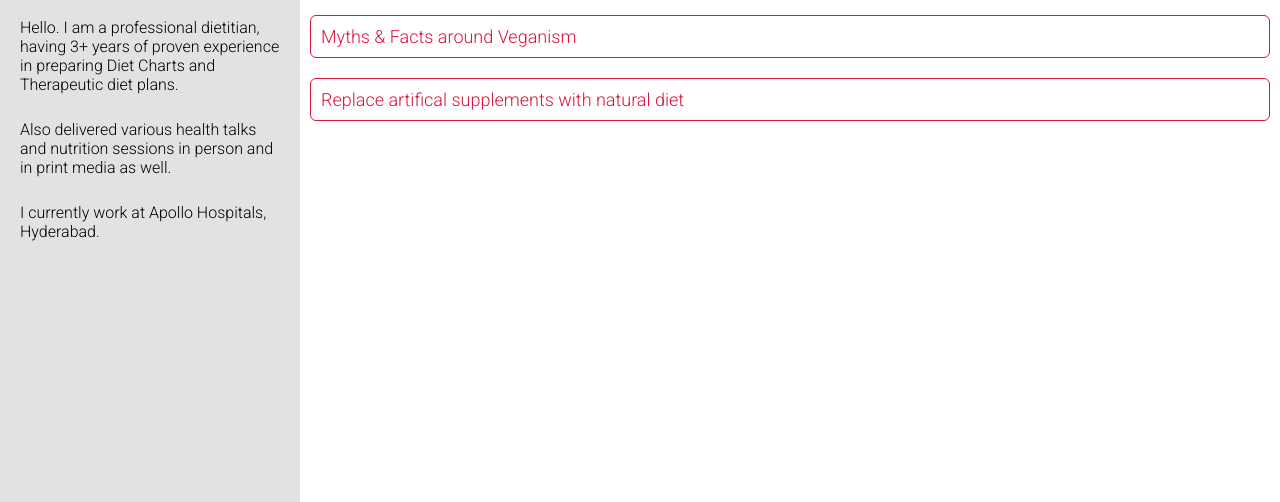
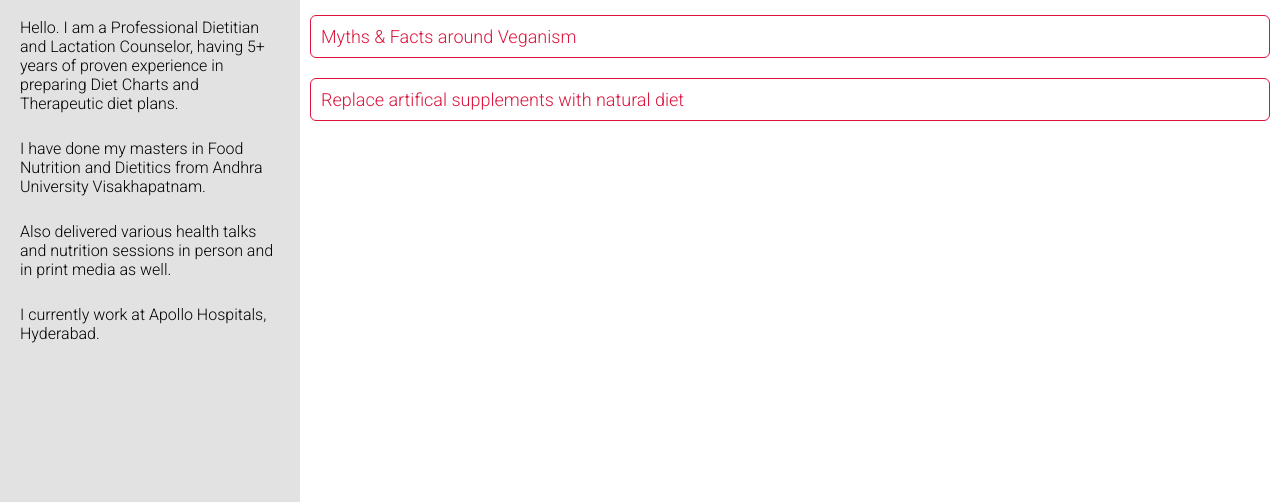
Before and after one commit to dietitiandeepika/dietitiandeepika, a plain HTML site: page index.html in a window 1280 px wide. Shown: the part 298-800 px from the top of the page. Drawn offline with Linux system fonts and the light colour scheme.

Commit message:
experience updated

```diff
--- a/index.html
+++ b/index.html
@@ -29,14 +29,9 @@
             max-width: 300px;
             padding: 5px 10px;
             height: 100%;
-            /* position: absolute;
-            top: 0;
-            left: 0;
-            bottom: 0; */
         }
 
         main {
-            /* margin-left: 300px; */
             padding: 5px 10px;
             width: 100%;
         }
@@ -49,10 +44,6 @@
             text-align: center;
             margin-top: 10px;
         }
-
-        /* img.author {
-            margin: 5px auto;
-        } */
 
         .d-block {
             display: block;
@@ -136,10 +127,6 @@
             color: inherit;
         }
 
-        /* .show-on-smaller-devices {
-            display: none !important;
-        } */
-
         @media screen and (max-width: 380px) {
             article.d-flex {
                 flex-direction: column;
@@ -149,12 +136,6 @@
                 width: 100vw;
                 max-width: none;
             }
-
-
-
-            /* .show-on-smaller-devices {
-                display: block;
-            } */
         }
     </style>
 </head>
@@ -169,9 +150,11 @@
             </header>
             <section>
                 <p>
-                    Hello. I am a professional dietitian, having 3+ years of proven experience in preparing Diet Charts
-                    and Therapeutic diet plans.
+                    Hello. I am a Professional Dietitian and Lactation Counselor, having 5+ years of proven experience
+                    in
+                    preparing Diet Charts and Therapeutic diet plans.
                 </p>
+                <p>I have done my masters in Food Nutrition and Dietitics from Andhra University Visakhapatnam.</p>
                 <p>
                     Also delivered various health talks and nutrition sessions in person and in print media as well.
                 </p>
@@ -179,20 +162,10 @@
                     I currently work at Apollo Hospitals, Hyderabad.
                 </p>
             </section>
-            <!-- <section>
-                <a href="mailto:ditetitian.deepika@gmail.com">📧</a>
-            </section> -->
-            <!-- <section class="show-on-smaller-devices">
-                <ul id="publishings">
-
-                </ul>
-            </section> -->
         </aside>
         <main>
             <h1 class="mt-1 mb-1">My Publishings</h4>
-                <ul id="publishings">
-
-                </ul>
+                <ul id="publishings"></ul>
         </main>
     </article>
     <script>
```
